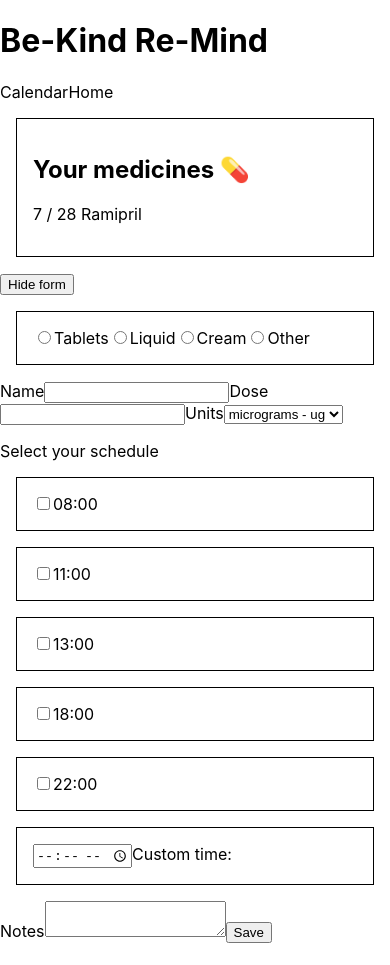
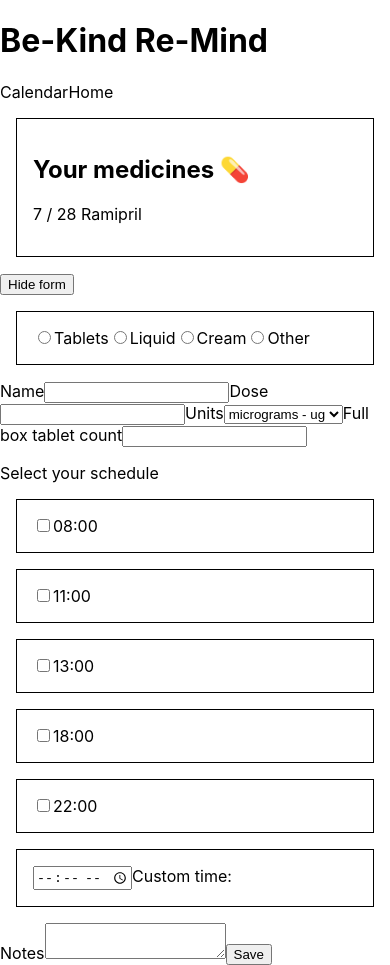
Before and after one commit to fac-23/be-kind_re-mind, a Next.js app: page /medication in a window 390 px wide. Both pictures are taken after a click on the button "Add Medicines". Before the commit the page ends 943 px from the top, so only its background shows below. Built offline with nearby package versions, Linux system fonts and the light colour scheme.

Commit message:
Add tablet count
Co-Authored-By: Adam <31065348+adam8-9@users.noreply.github.com>
Co-Authored-By: Juliette Orpen <53294140+julietteorpen@users.noreply.github.com>
Co-Authored-By: Miah Elizabeth Bates <78933903+miahbates@users.noreply.github.com>

```diff
--- a/components/medicationForm.jsx
+++ b/components/medicationForm.jsx
@@ -29,6 +29,9 @@ export default function MedicationForm() {
         <option value="mg">milligrams - mg</option>
         <option value="g">grams - g</option>
       </select>
+
+      <label htmlFor="tabCount">Full box tablet count</label>
+      <input type="number" name="tabCount" />
 
       <p>Select your schedule</p>
       <div className="box">
--- a/pages/api/update-medlist.js
+++ b/pages/api/update-medlist.js
@@ -5,6 +5,7 @@ export default function handler(req, res) {
     units,
     medDose,
     medTime,
+    tabCount,
     customTime,
     notes,
   } = req.body;
@@ -15,6 +16,7 @@ export default function handler(req, res) {
     medName,
     medDose,
     units,
+    tabCount,
     medTime,
     customTime,
     notes,
```
